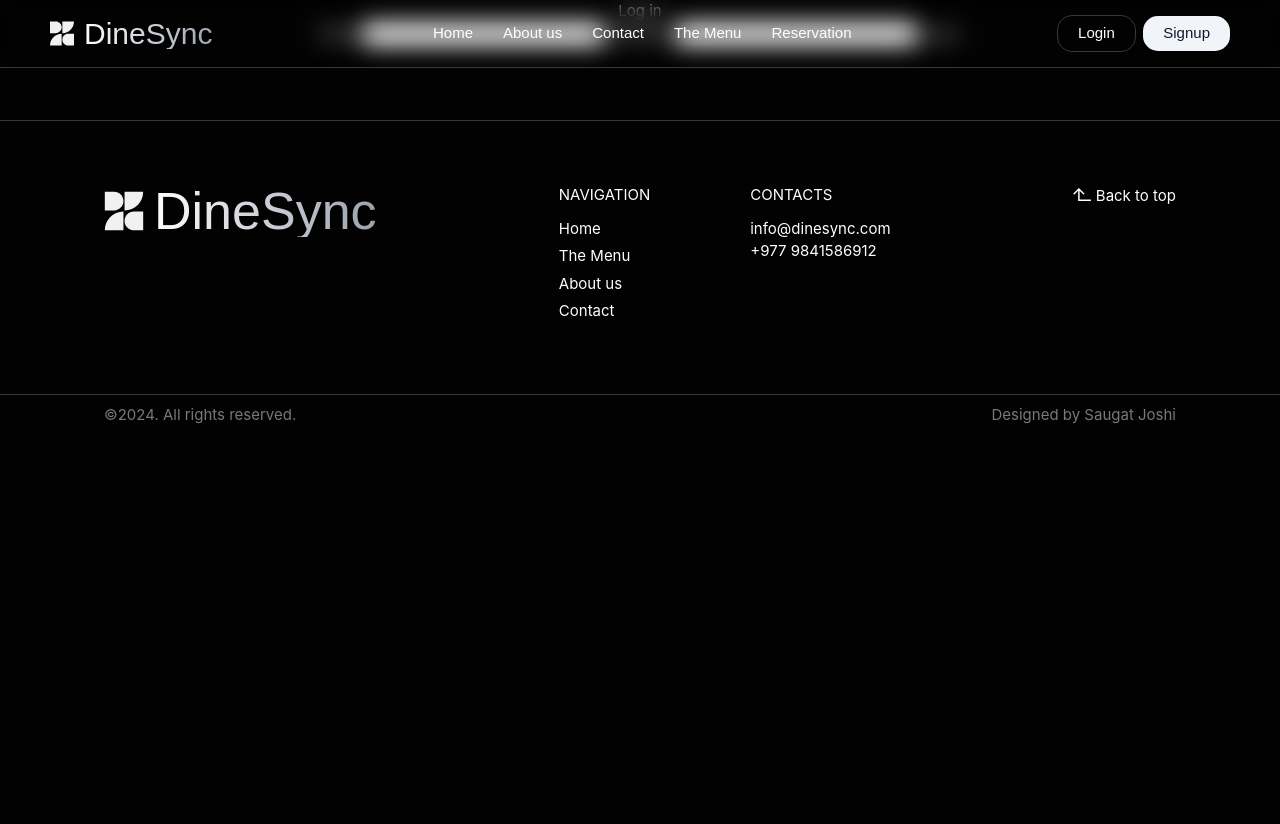
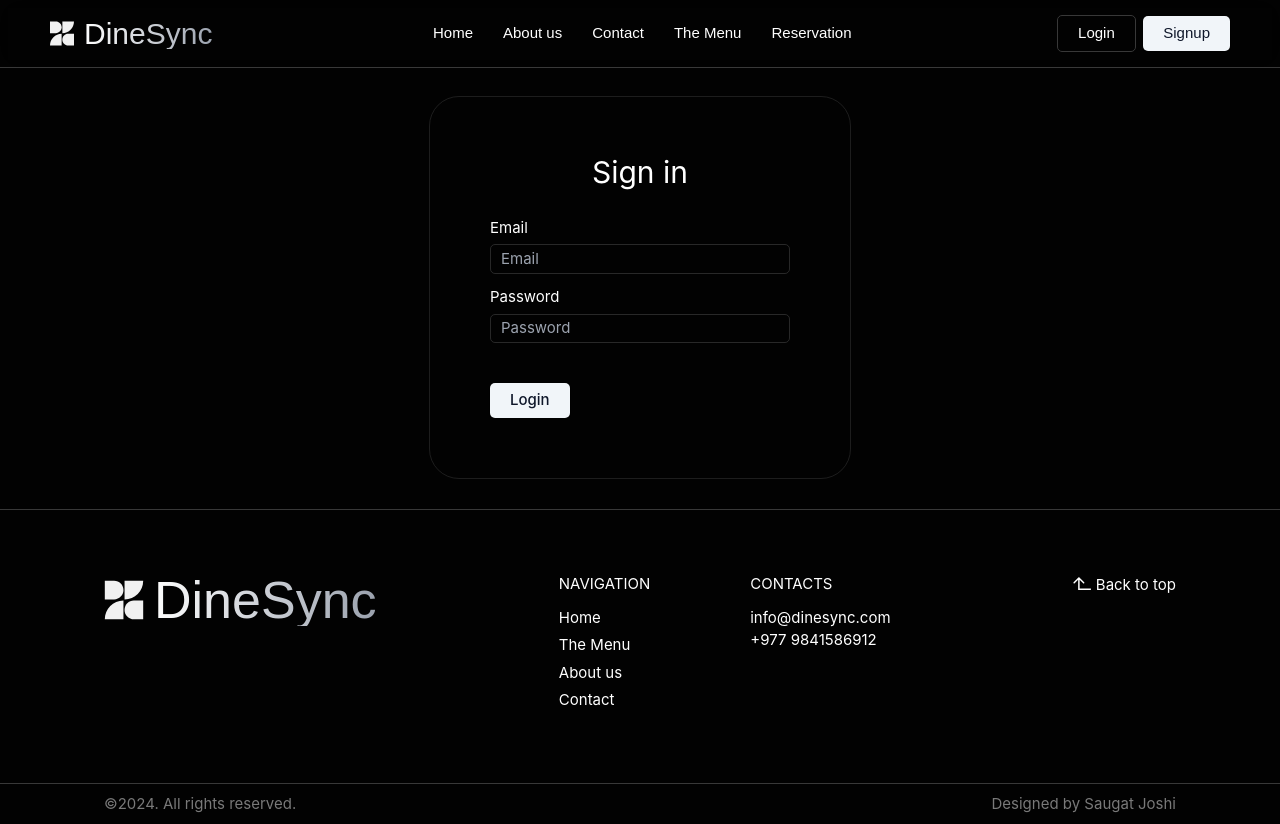
Before and after one commit to jsaugat/The-DINESYNC, a React (Vite) app in the folder client/: page /login in a window 1280 px wide. Before the commit the page ends 800 px from the top, so only its background shows below. Built offline with nearby package versions, Linux system fonts and the light colour scheme; a web font is replaced by a local one.

Commit message:
login and signup form css

```diff
--- a/client/src/App.jsx
+++ b/client/src/App.jsx
@@ -5,7 +5,6 @@ import { Footer, NavBar, PointerBall } from "./master";
 import { Outlet } from "react-router-dom";
 
 function App() {
-  // const [hovered, setHovered] = useState(false)
   return (
     <main className="relative font-SFPro">
       {/* Green blob */}
--- a/client/src/Pages/Login.jsx
+++ b/client/src/Pages/Login.jsx
@@ -1,4 +1,6 @@
 import { useState } from "react";
+import { Container } from "../master";
+import { Button } from "@/components/ui/button";
 
 function Login() {
   const [email, setEmail] = useState("");
@@ -8,23 +10,32 @@ function Login() {
     e.preventDefault();
     console.log(email, password);
   };
+
+  const inputCSS = "rounded-lg px-4 py-1 bg-transparent border border-onyx/70 focus:ring-white/20 focus:border-white/20 w-[300px]"
+
   return (
-    <form className="login" onSubmit={handleSubmit}>
-      <h3>Log in</h3>
-      <label htmlFor="">Email:</label>
+    <Container>
+    <form className="signup flex flex-col items-start border border-onyx/50 rounded-[30px] w-fit px-24 py-24 mx-auto" onSubmit={handleSubmit}>
+      <h3 className="text-5xl mb-12 mx-auto">Sign in</h3>
+      <label htmlFor="" className="mb-2">Email</label>
       <input
         type="email"
         value={email}
         onChange={(e) => setEmail(e.target.value)}
+        placeholder="Email"
+        className={`${inputCSS}`}
       />
-      <label htmlFor="">Password:</label>
+      <label htmlFor="" className="mb-2 mt-5">Password</label>
       <input
         type="password"
         value={password}
         onChange={(e) => setPassword(e.target.value)}
+        placeholder="Password"
+        className={`${inputCSS}`}
       />
-      <button>Log in</button>
+      <Button variant="secondary" className="mt-16">Login</Button>
     </form>
+    </Container>
   );
 }
 
--- a/client/src/Pages/Signup.jsx
+++ b/client/src/Pages/Signup.jsx
@@ -1,3 +1,5 @@
+import { Button } from "@/components/ui/button";
+import { Container } from "../master.js";
 import { useState } from "react";
 
 function Signup() {
@@ -8,23 +10,32 @@ function Signup() {
     e.preventDefault();
     console.log(email, password);
   };
+
+  const inputCSS = "rounded-lg px-4 py-1 bg-transparent border border-onyx/70 focus:ring-white/20 focus:border-white/20 w-[300px]"
+
   return (
-    <form className="signup" onSubmit={handleSubmit}>
-      <h3>Sign up</h3>
-      <label htmlFor="">Email:</label>
+    <Container>
+    <form className="signup flex flex-col items-start border border-onyx/50 rounded-[30px] w-fit px-24 py-24 mx-auto" onSubmit={handleSubmit}>
+      <h3 className="text-5xl mb-12 mx-auto">Sign up</h3>
+      <label htmlFor="" className="mb-2">Email</label>
       <input
         type="email"
         value={email}
         onChange={(e) => setEmail(e.target.value)}
+        placeholder="Email"
+        className={`${inputCSS}`}
       />
-      <label htmlFor="">Password:</label>
+      <label htmlFor="" className="mb-2 mt-5">Password</label>
       <input
         type="password"
         value={password}
         onChange={(e) => setPassword(e.target.value)}
+        placeholder="Password"
+        className={`${inputCSS}`}
       />
-      <button>Signup</button>
+      <Button variant="secondary" className="mt-16">Signup</Button>
     </form>
+    </Container>
   );
 }
 
--- a/client/src/components/ui/button.jsx
+++ b/client/src/components/ui/button.jsx
@@ -5,7 +5,7 @@ import { cva } from "class-variance-authority";
 import { cn } from "@/lib/utils"
 
 const buttonVariants = cva(
-  "inline-flex items-center justify-center whitespace-nowrap rounded-3xl font-medium transition-colors focus-visible:outline-none focus-visible:ring-1 focus-visible:ring-ring disabled:pointer-events-none disabled:opacity-50",
+  "inline-flex items-center justify-center whitespace-nowrap rounded-lg font-medium transition-colors focus-visible:outline-none focus-visible:ring-1 focus-visible:ring-ring disabled:pointer-events-none disabled:opacity-50",
   {
     variants: {
       variant: {
--- a/client/src/myComponents/Footer/Footer.jsx
+++ b/client/src/myComponents/Footer/Footer.jsx
@@ -10,10 +10,8 @@ function Footer() {
       behavior: "smooth",
     });
   }
-
-
   return (
-    <div className="h-[200px] mt-[7.5rem] text-left">
+    <div className="h-[200px] mt-[3rem] text-left">
       <div className="border border-y-onyx border-x-0 h-[27.5rem] px-[10.4rem] py-[6.4rem] flex justify-between items-start">
         {/* Logo */}
         <NavLink
--- a/client/src/myComponents/Header/NavBar.jsx
+++ b/client/src/myComponents/Header/NavBar.jsx
@@ -5,7 +5,7 @@ import { Button } from "@/components/ui/button"
 
 const NavBar = () => {
   return (
-    <nav className="fixed z-50 w-full top-0 nav-menu flex px-[5rem] justify-between items-center py-[1.5rem] border-b border-onyx backdrop-blur-md  font-montreal">
+    <nav className="fixed z-50 w-full top-0 nav-menu flex px-[5rem] justify-between items-center py-[1.5rem] border-b border-onyx backdrop-blur-md font-montreal">
       {/* menu */}
         {/* logo */}
         <Logo className="mr-6"/>
```
